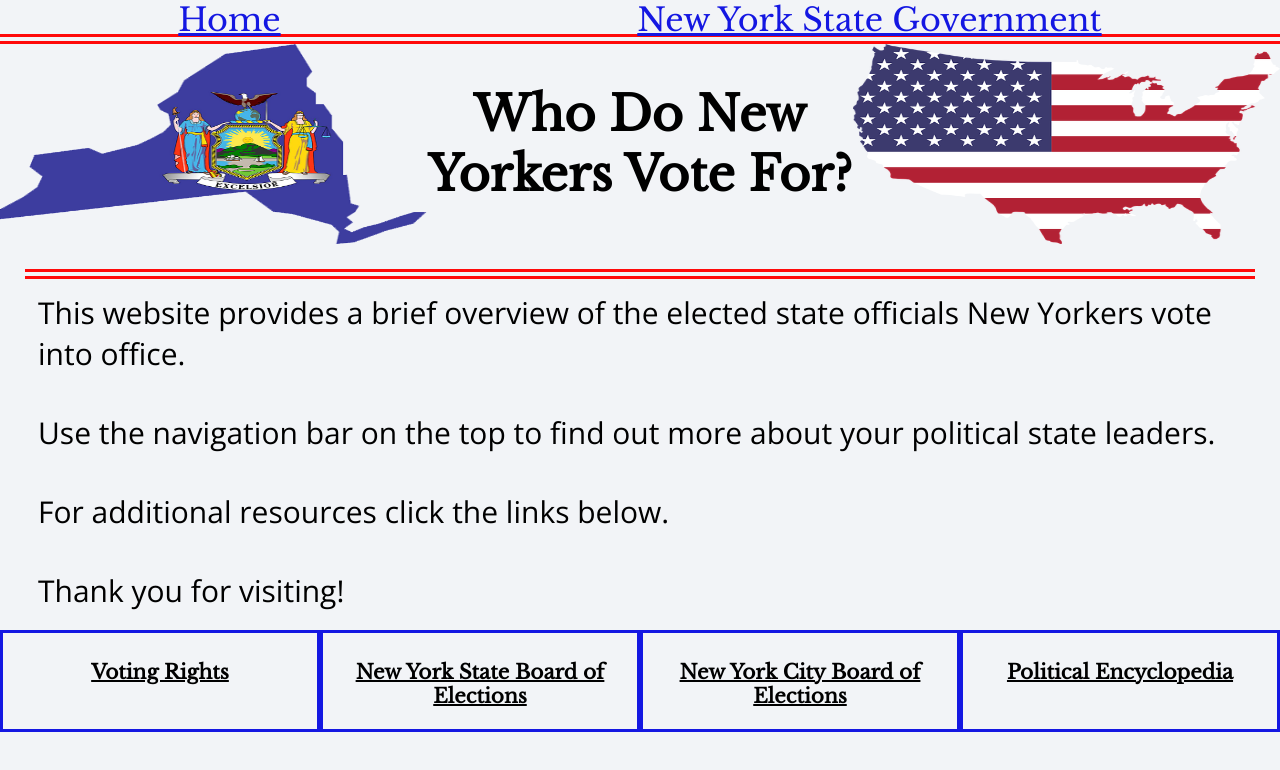
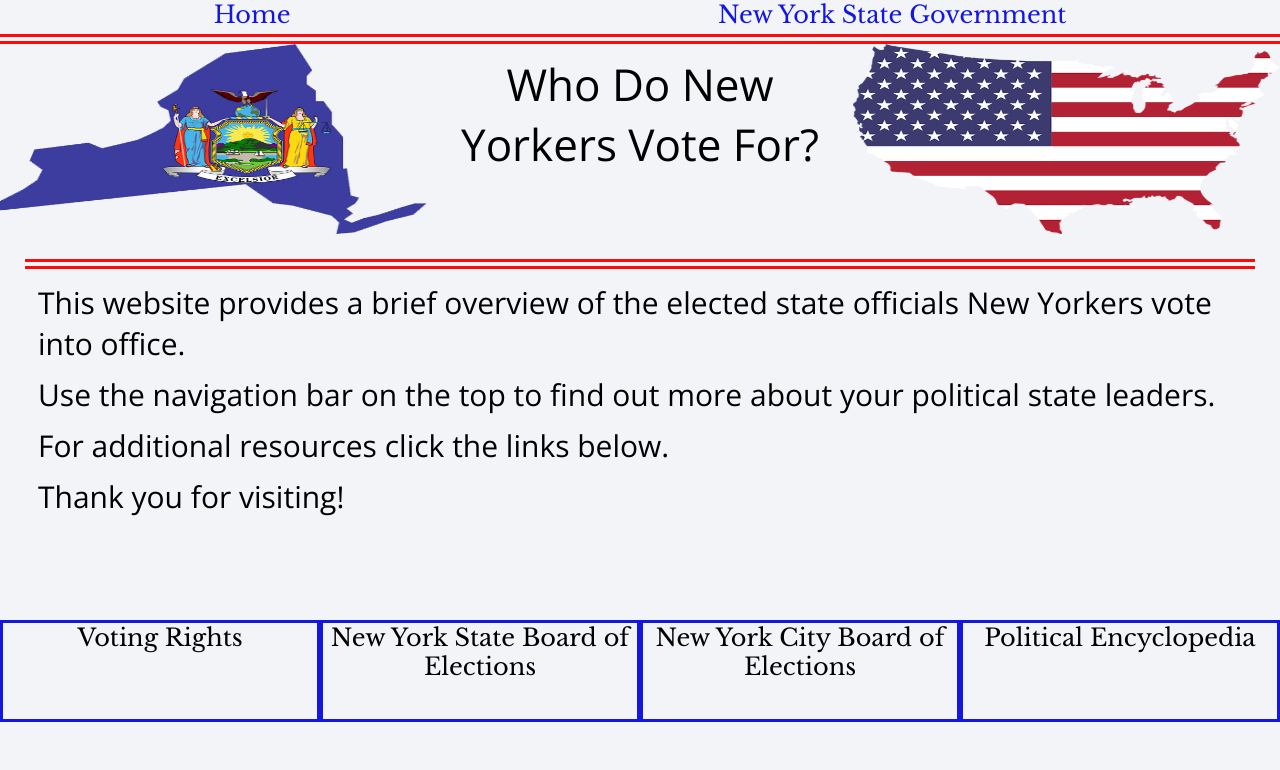
Before and after one commit to ampaddyfoote/new-york-govt, a plain HTML site: page index.html in a window 1280 px wide. Drawn offline with nearby package versions, Linux system fonts and the light colour scheme.

Commit message:
Add files via upload

```diff
--- a/css/nys.css
+++ b/css/nys.css
@@ -9,7 +9,11 @@ nav
 {
  display:flex;
  justify-content:space-around;
- height:4%
+ height:4%;
+}
+nav a
+{
+    text-decoration: none;
 }
 
 header
@@ -18,8 +22,13 @@ header
     height:25%;
     margin:2px 0;
     border-top: double #ff0a0a 10px;
+    box-sizing: border-box;
 }
-
+header p
+{
+    font-size:44px;
+    text-align: center;
+}
 #banner1
 {
 
@@ -160,7 +169,7 @@ section
 
 .a1 /* This a1 class refers to the links in the nav bar */
 {
-    font-size: 2em;
+    font-size: 1.5em;
     align-items: center;
     margin:0;
     color:#1417e2;
--- a/css/persproj.css
+++ b/css/persproj.css
@@ -14,10 +14,11 @@ nav
 
 a
 {
-    font-size: 2em;
+    font-size: 1.5em;
     align-items: center;
     font-family: 'Libre Baskerville', serif;
     color:#1417e2;
+    text-decoration: none;
 }
 
 header
@@ -26,8 +27,13 @@ header
     height:25%;
     margin:2px 0;
     border-top: double #ff0a0a 10px;
+    box-sizing: border-box
 }
-
+header p
+{
+    font-size:44px;
+    text-align: center;
+}
 #banner1
 {
 
@@ -54,7 +60,6 @@ section
 {
     border-top: double #ff0a0a 10px;
     height:40%;
-    justify-content:center;
     padding:3px;
     margin:25px;
 }
@@ -63,7 +68,7 @@ footer
 {
    display:flex;
    height:12%;
-
+   text-align: center;
 }
 
 #a, #b, #c, #d
--- a/index.html
+++ b/index.html
@@ -18,26 +18,23 @@
 
  <header>
      <div id="banner1"></div>
-     <div id="banner2"><h3> Who Do New Yorkers Vote For?</h3></div>
+     <div id="banner2"><p> Who Do New Yorkers Vote For?</p></div>
      <div id="banner3"></div>
  </header>
 
  <section>
     <p>This website provides a brief overview of the elected state officials New Yorkers vote into office.</p>
-    <br>
     <p>Use the navigation bar on the top to find out more about your political state leaders. </p>
-    <br>
     <p>For additional resources click the links below. </p>
-    <br>
     <p>Thank you for visiting!</p>
 
 </section>
 
 <footer>
-    <div id="a"><a href="https://ag.ny.gov/civil-rights/voting-rights"> <h4> Voting Rights </h4></a></div>
-    <div id="b"><a href="https://www.elections.ny.gov/"> <h4>  New York State Board of Elections </h4></a></div>
-    <div id="c"><a href="http://vote.nyc.ny.us/html/home/home.shtml"> <h4>  New York City Board of Elections </h4></a></div>
-    <div id ="d"><a href="http://ballotpedia.org/Main_Page"> <h4> Political Encyclopedia </h4> </a></div>
+    <div id="a"><a href="https://ag.ny.gov/civil-rights/voting-rights">Voting Rights</a></div>
+    <div id="b"><a href="https://www.elections.ny.gov/">New York State Board of Elections</a></div>
+    <div id="c"><a href="http://vote.nyc.ny.us/html/home/home.shtml">New York City Board of Elections</a></div>
+    <div id ="d"><a href="http://ballotpedia.org/Main_Page">Political Encyclopedia</a></div>
 </footer>
 
 </body>
```
Also changed, not shown: nys.html (+1 -1 lines).
